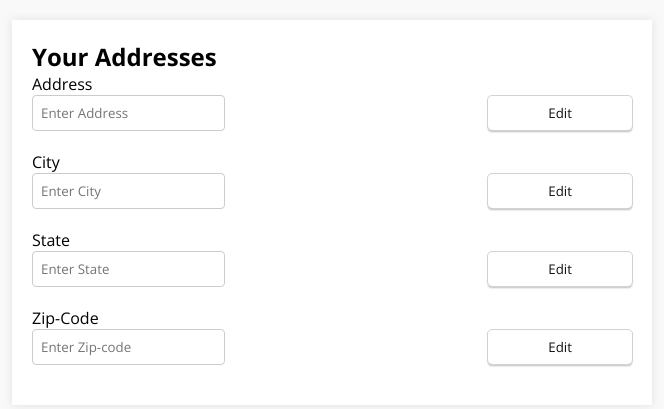
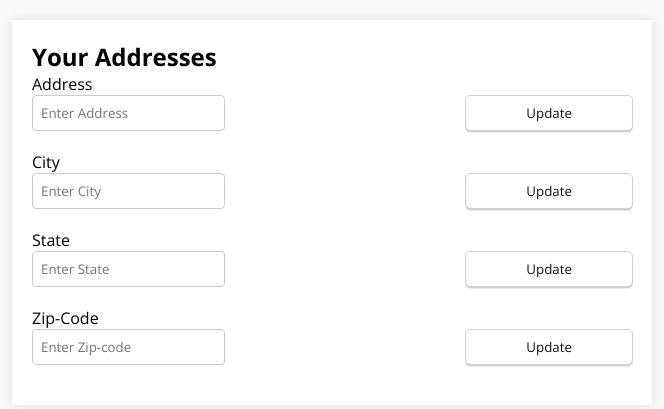
Before and after one commit to aleklucatero/replicatingamazon, a PHP site: page /your_addresses.php in a window 1280 px wide. Shown: the part 99-508 px from the top of the page, without its empty margins (308-972 px from the left). Run offline with PHP 8.4, Linux system fonts and the light colour scheme; some libraries are stand-ins or nearby versions.

Commit message:
Changed what some buttons said
Changed from "Edit" to "Update"

```diff
--- a/login_details.php
+++ b/login_details.php
@@ -22,21 +22,21 @@
                 <label for="username">Username</label>
                 <div class="input-group">
                     <input type="text" id="username" name="username" placeholder="Enter username" required>
-                    <button type="button" class="edit-btn">Edit</button>
+                    <button type="button" class="edit-btn">Update</button>
                 </div>
             </div>
             <div class="form-group">
                 <label for="email">Email</label>
                 <div class="input-group">
                     <input type="email" id="email" name="email" placeholder="Enter Email" required>
-                    <button type="button" class="edit-btn">Edit</button>
+                    <button type="button" class="edit-btn">Update</button>
                 </div>
             </div>
             <div class="form-group">
                 <label for="password">Password</label>
                 <div class="input-group">
                     <input type="password" id="password" name="password" placeholder="At least 6 characters" required>
-                    <button type="button" class="edit-btn">Edit</button>
+                    <button type="button" class="edit-btn">Update</button>
                 </div>
             </div>
         </form>
--- a/your_addresses.php
+++ b/your_addresses.php
@@ -22,28 +22,28 @@
                 <label for="Address">Address</label>
                 <div class="input-group">
                     <input type="text" id="Address" name="Address" placeholder="Enter Address" required>
-                    <button type="button" class="edit-btn">Edit</button>
+                    <button type="button" class="edit-btn">Update</button>
                 </div>
             </div>
             <div class="form-group">
                 <label for="City">City</label>
                 <div class="input-group">
                     <input type="text" id="City" name="City" placeholder="Enter City" required>
-                    <button type="button" class="edit-btn">Edit</button>
+                    <button type="button" class="edit-btn">Update</button>
                 </div>
             </div>
             <div class="form-group">
                 <label for="State">State</label>
                 <div class="input-group">
                     <input type="text" id="State" name="State" placeholder="Enter State" required>
-                    <button type="button" class="edit-btn">Edit</button>
+                    <button type="button" class="edit-btn">Update</button>
                 </div>
             </div>
             <div class="form-group">
                 <label for="Zip-Code">Zip-Code</label>
                 <div class="input-group">
                     <input type="text" id="Zip-Code" name="Zip-Code" placeholder="Enter Zip-code" required>
-                    <button type="button" class="edit-btn">Edit</button>
+                    <button type="button" class="edit-btn">Update</button>
                 </div>
             </div>
         </form>
```
